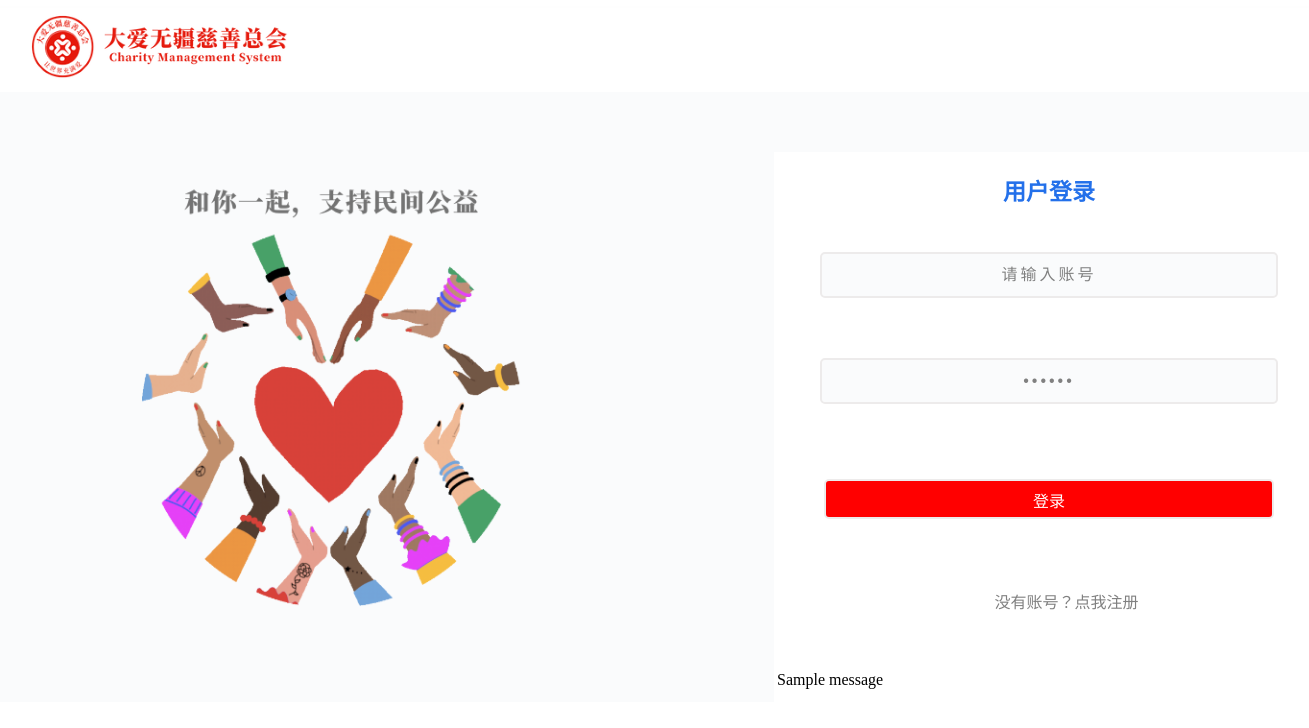
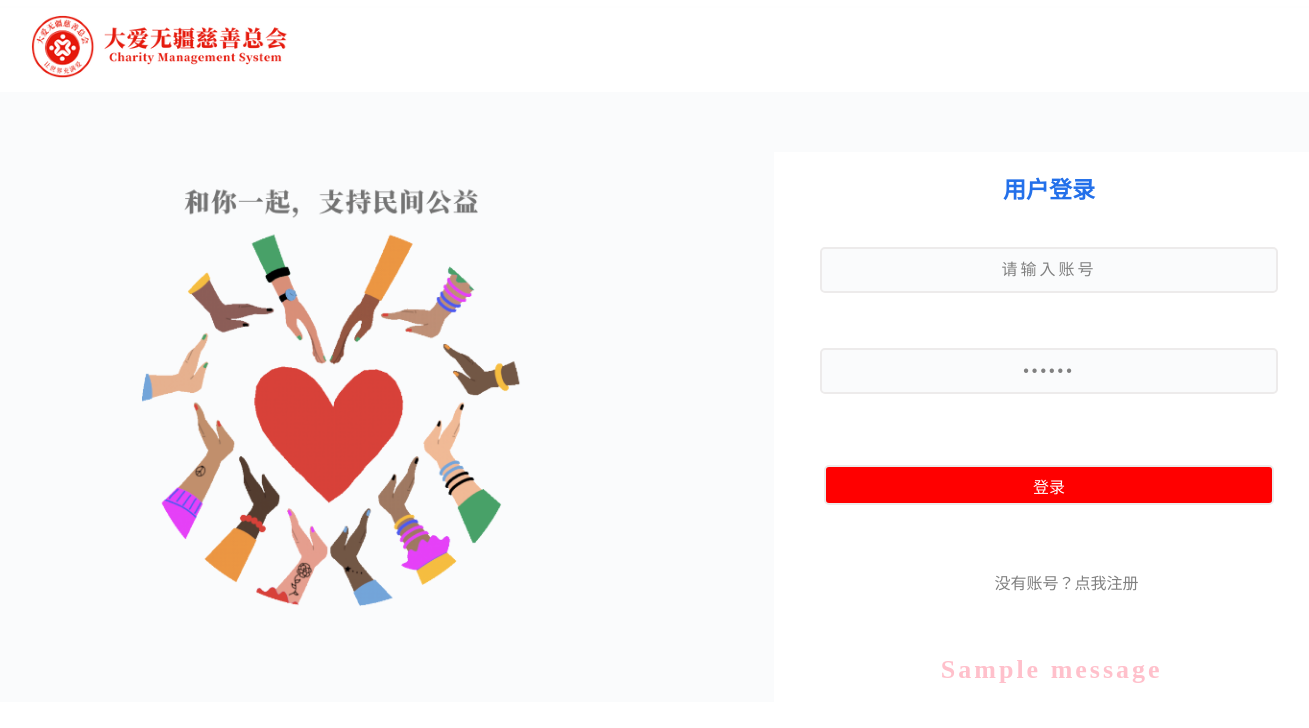
Before and after one commit to mumua666/CharitySystem, a Flask app: page / in a window 1640 px wide. Shown: the top 728 px of the page, without its empty margins (64-1373 px from the left). Run offline with Flask 2, Linux system fonts and the light colour scheme; one stand-in notice (Sample message) is shown.

Commit message:
错误信息提示样式修改

```diff
--- a/templates/index.html
+++ b/templates/index.html
@@ -83,6 +83,15 @@
       color: gray;
     }
 
+    #inform {
+      font-size: 26px;
+      font-weight: 700;
+      color: pink;
+      letter-spacing: 3px;
+      position: relative;
+      left: 30%;
+    }
+
     #jump {
       position: relative;
       left: 40%;
@@ -147,7 +156,7 @@
           </tr>
 
           {% for message in get_flashed_messages() %}
-          <td><span> {{ message }}</span></td>
+          <td id="inform"><span> {{ message }}</span></td>
           {% endfor %}
         </table>
       </form>
```
